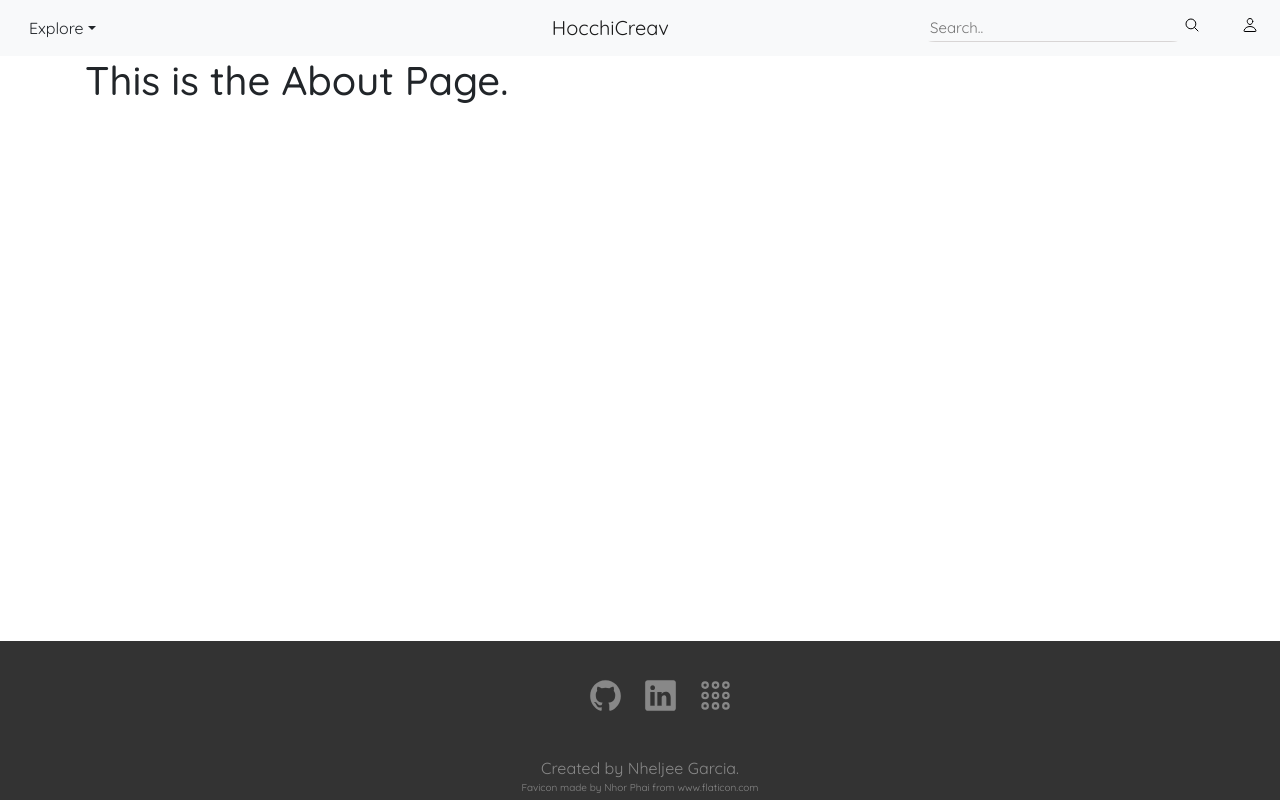
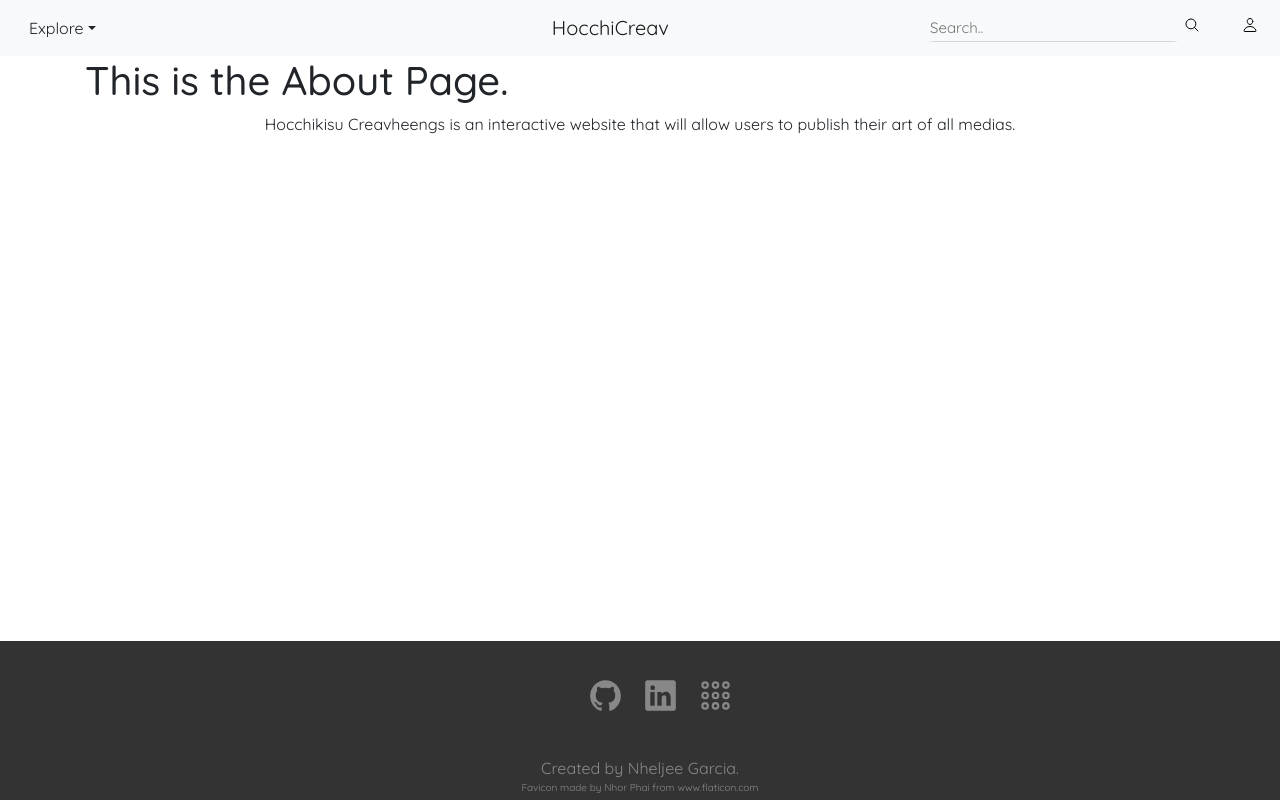
Before and after one commit to garcian5/Hocchikisu-Creavheengs, a React (Create React App) app in the folder frontend/: page /about in a window 1280 px wide. Built offline with nearby package versions, Linux system fonts and the light colour scheme.

Commit message:
updated README

```diff
--- a/frontend/src/components/presentational/About.js
+++ b/frontend/src/components/presentational/About.js
@@ -5,6 +5,9 @@ function About() {
 		<div>
 			<div className="container">
 				<h1>This is the About Page.</h1>
+				<p>
+					Hocchikisu Creavheengs is an interactive website that will allow users to publish their art of all medias.
+				</p>
 			</div>
 		</div>
 	)
```
Also changed, not shown: 1 other file (tests, documents, lock files or other folders).
